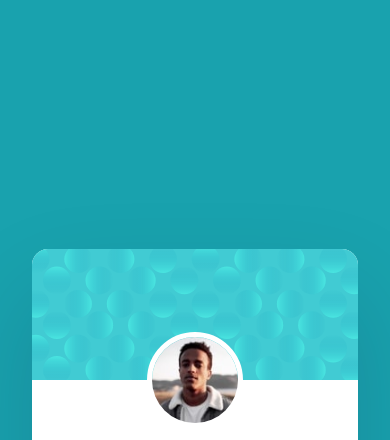
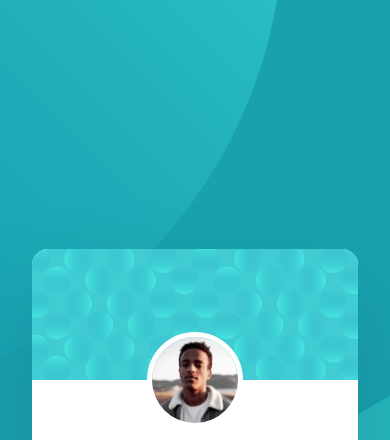
Before and after one commit to sbrg95/profile-card-component, a plain HTML site: page index.html in a window 390 px wide. Shown: the top 440 px of the page. Drawn offline with Linux system fonts and the light colour scheme.

Commit message:
adding background patterns

```diff
--- a/style.css
+++ b/style.css
@@ -29,7 +29,6 @@ body {
   font-size: var(--fs-400);
   color: var(--clr-dark-300);
   line-height: 1.6;
-  /* overflow: hidden; */
 }
 
 main {
@@ -37,6 +36,14 @@ main {
   display: flex;
   justify-content: center;
   align-items: center;
+  --pattern-ratio: 0.7;
+  --top-pattern-pos: calc(-20rem - ((80rem - 100vw) * var(--pattern-ratio))) -35rem;
+  --bottom-pattern-pos: 45vw 50vh;
+  background-image: url('./images/bg-pattern-top.svg'),
+    url('./images/bg-pattern-bottom.svg');
+  background-position: var(--top-pattern-pos), var(--bottom-pattern-pos);
+  background-size: 60rem;
+  background-repeat: no-repeat;
 }
 
 .card {
@@ -100,3 +107,16 @@ main {
   font-size: var(--fs-200);
   letter-spacing: 0.1rem;
 }
+
+@media screen and (max-width: 700px) {
+  main {
+    --pattern-ratio: 0.5;
+    --bottom-pattern-pos: 35vw 40vh;
+  }
+}
+
+@media screen and (max-width: 400px) {
+  main {
+    --pattern-ratio: 0.4;
+  }
+}
```
Also changed, not shown: index.html (+0 -2 lines).
